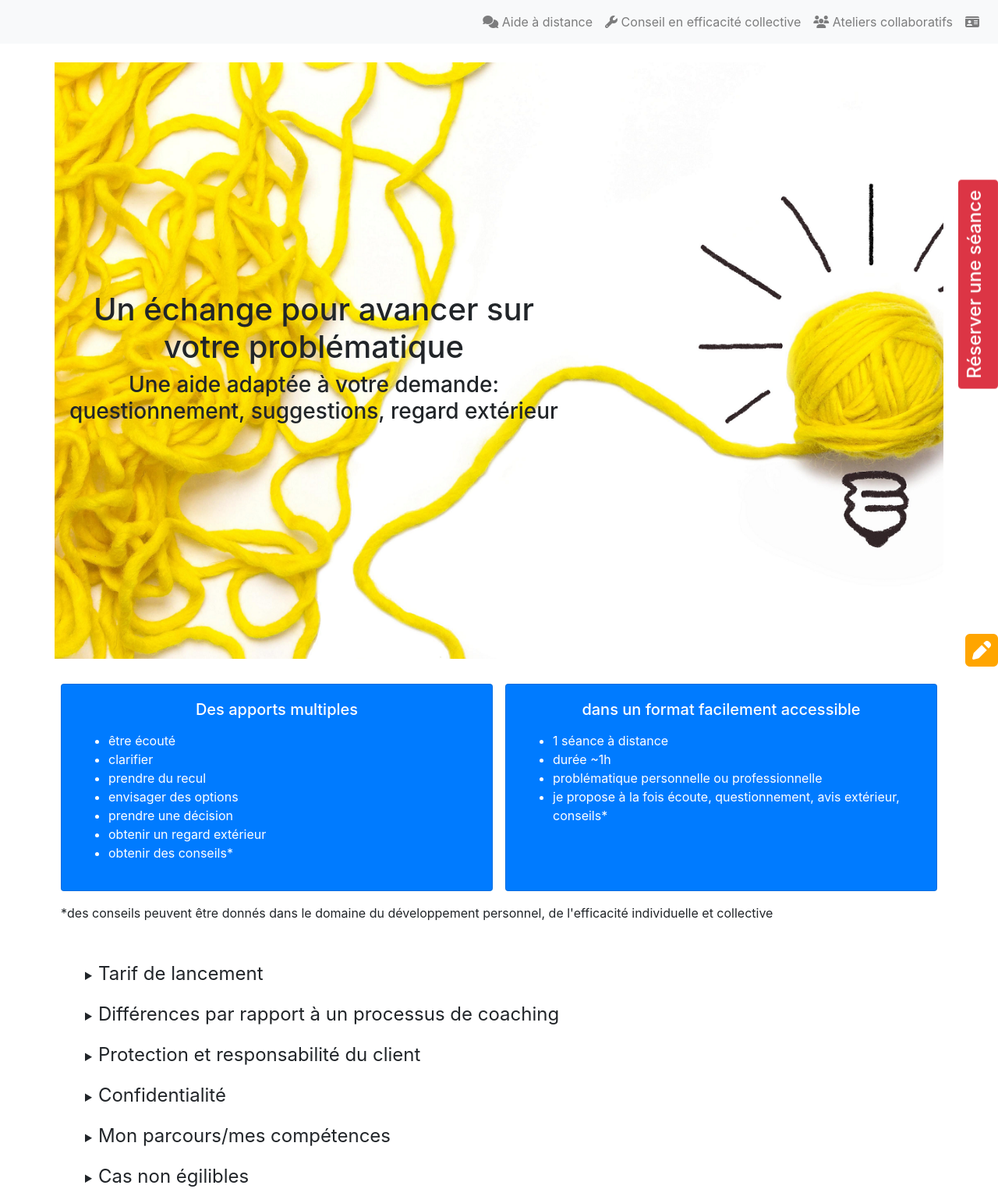
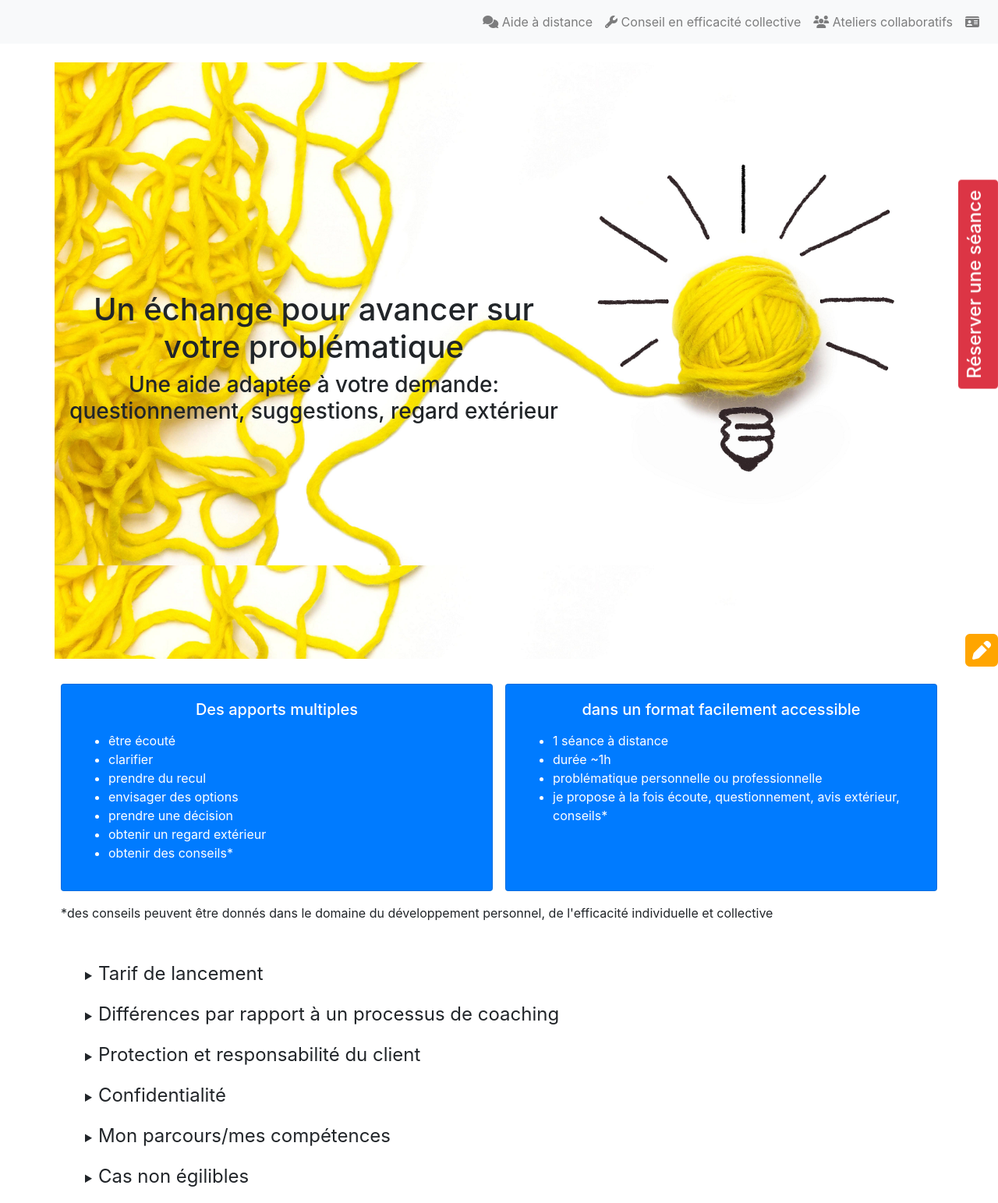
Before and after one commit to OrgaEvolutions/orgaevolutions.github.io, a Jekyll site: the page built from ecouteechange.html, in a window 1280 px wide. Shown: the whole page at 78% size. Built offline with Jekyll 4.4.1, drawn with Linux system fonts in a browser that asks for light colours; nearby versions of some CDN libraries.

Commit message:
test col

```diff
--- a/ecouteechange.html
+++ b/ecouteechange.html
@@ -26,7 +26,7 @@
 -->
 <br>
 
-<div class="row text-center align-content-center" style="min-height: 85vh;background-image:url('img/pelote.png');background-size: cover">
+<div class="row text-center align-content-center" style="min-height: 85vh;background-image:url('img/pelote.png');background-size: 100%">
 	<div class="col-7">
 		<h1>Un échange pour avancer sur votre problématique</h1>
 		<h3>Une aide adaptée à votre demande: questionnement, suggestions, regard extérieur</h3>
@@ -35,7 +35,7 @@
 
 <br>
 <div class="row">
-	<div class="col-xs-10 col-md-6 p-2">
+	<div class="col-xs-10 col-sm-10 col-md-6 p-2">
 		<div class="card h-100 text-white bg-primary">
 			<div class="card-body">
 				<div class="card-title text-center">
@@ -55,7 +55,7 @@
 			</div>
 		</div>
 	</div>
-	<div class="col-xs-10 col-md-6 p-2">
+	<div class="col-xs-10 col-sm-10 col-md-6 p-2">
 		<div class="card h-100 text-white bg-primary">
 			<div class="card-body">
 				<div class="card-title text-center">
--- a/efficacite_collective.html
+++ b/efficacite_collective.html
@@ -3,7 +3,7 @@
 ---
 <br>
 
-<div class="row text-center align-content-start" style="min-height: 85vh;background-image:url('img/force.jpg');background-size: cover;color:white">
+<div class="row text-center align-content-start" style="min-height: 85vh;background-image:url('img/force.jpg');background-size: 100%;color:white">
 	<div class="col">
 		<h1>Faites de votre organisation une force</h1>
 		<h2>Les modèles et outils les plus efficaces adaptés à votre fonctionnement</h2>
--- a/facilitation.html
+++ b/facilitation.html
@@ -20,7 +20,7 @@
 	</div>
 </div>-->
 
-<div class="row text-center align-content-center" style="min-height: 85vh;background-image:url('img/IC.png');background-size: cover;color:black;">
+<div class="row text-center align-content-center" style="min-height: 85vh;background-image:url('img/IC.png');background-size: 100%;color:black;">
 		<div class="col">
 			<h1>Exploitez l'intelligence collective</h1><br>
 			<div style="">
```
